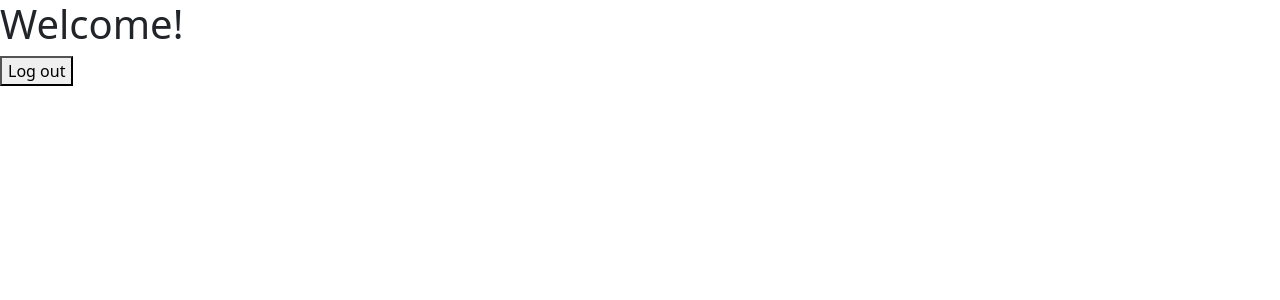
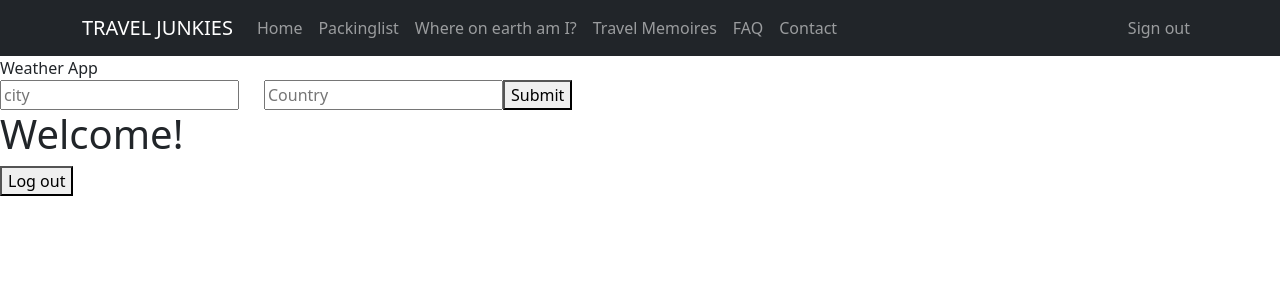
Before and after one commit to lisabergstrom/final-project-frontend, a React (Create React App) app: page / in a window 1280 px wide. Shown: the top 300 px of the page. Built offline with nearby package versions, Linux system fonts and the light colour scheme; sample sign-in values are in the browser's storage.

Commit message:
added navbar

```diff
--- a/src/App.js
+++ b/src/App.js
@@ -11,7 +11,7 @@
 import Notes from "components/Notes";
 import Faq from "components/Faq";
 import Location from "components/Location";
-import Weather from "components/Weather";
+// import Weather from "components/Weather";
 import PackingList from "components/PackingList";
 
 import user from "reducers/user";
@@ -31,7 +31,7 @@
         <Routes>
           <Route path="/login" element={<Login />}></Route>
           <Route path="/" element={<Main />}></Route>
-          <Route path="/weather" element={<Weather />}></Route>
+          {/* <Route path="/weather" element={<Weather />}></Route> */}
           <Route path="*" element={<NotFound />}></Route>
           <Route path="/packinglist" element={<PackingList />}></Route>
           <Route path="/notes" element={<Notes />}></Route>
--- a/src/components/Main.js
+++ b/src/components/Main.js
@@ -4,6 +4,7 @@
 import { useNavigate } from "react-router-dom";
 import { useDispatch } from "react-redux";
 import user from "reducers/user";
+import Weather from "./Weather";
 
 // import paradise1 from "../assets/paradise1.jpg";
 
@@ -20,6 +21,8 @@
 
   return (
     <>
+
+       <Weather />
       <h1>Welcome!</h1>
       <div>{/* <img src={paradise1} alt="paradise" /> */}</div>
       <button
```
